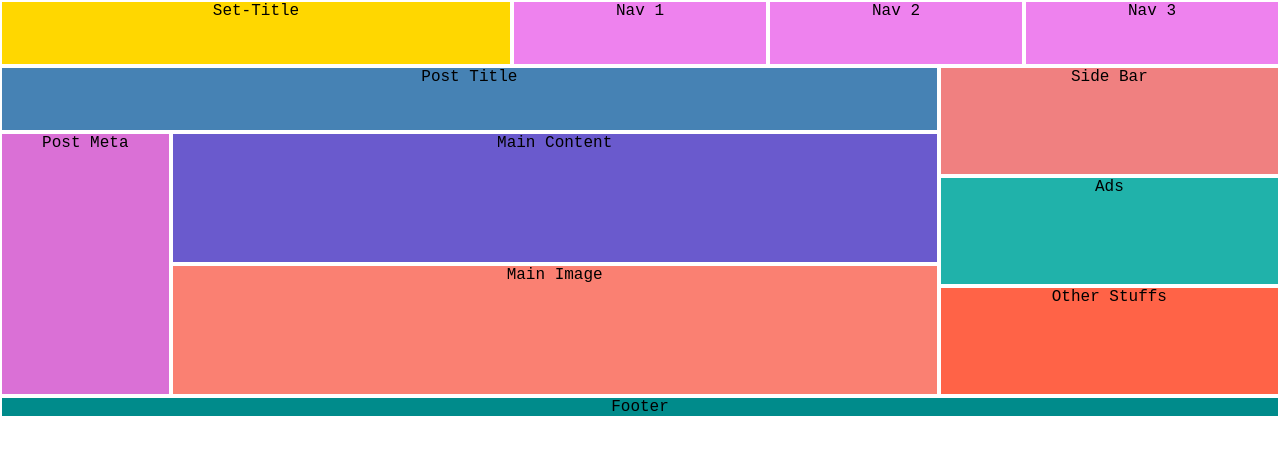
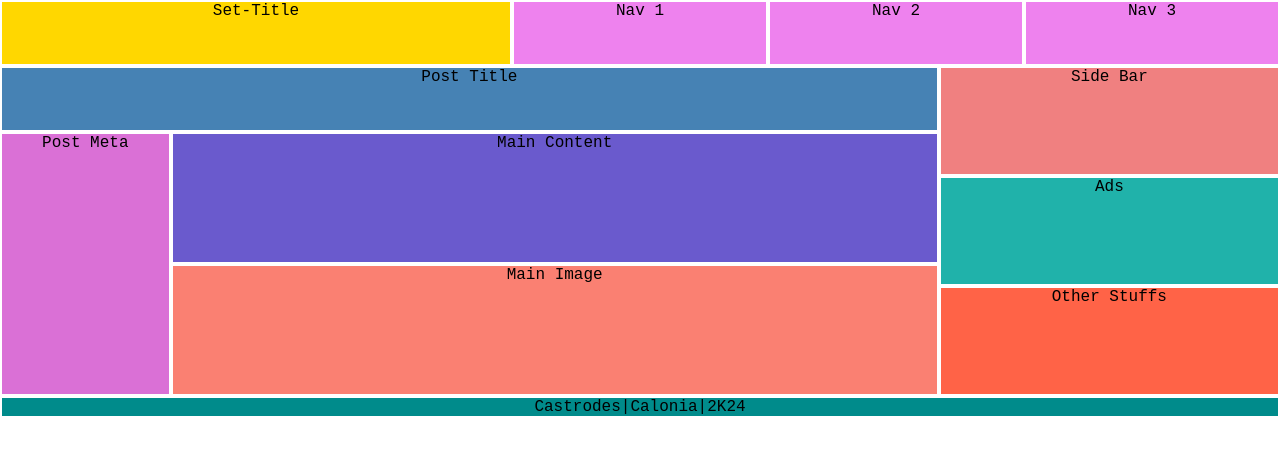
Before and after one commit to lovelycastrodes/HANDS-ON-EXERCISE-NO.-8-, a plain HTML site: page index.html in a window 1280 px wide. Drawn offline with Linux system fonts and the light colour scheme.

Commit message:
Update index.html

```diff
--- a/index.html
+++ b/index.html
@@ -19,7 +19,7 @@
         <div class="item-9">Side Bar</div>
         <div class="item-10">Ads</div>
         <div class="item-11">Other Stuffs</div>
-        <div class="item-12">Footer</div>
+        <div class="item-12">Castrodes|Calonia|2K24</div>
    </main>
 </body>
 </html>
```
